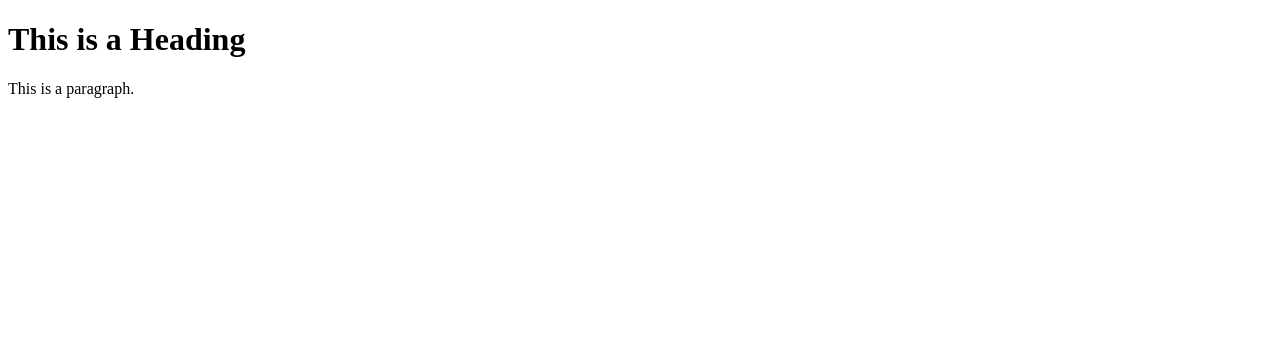
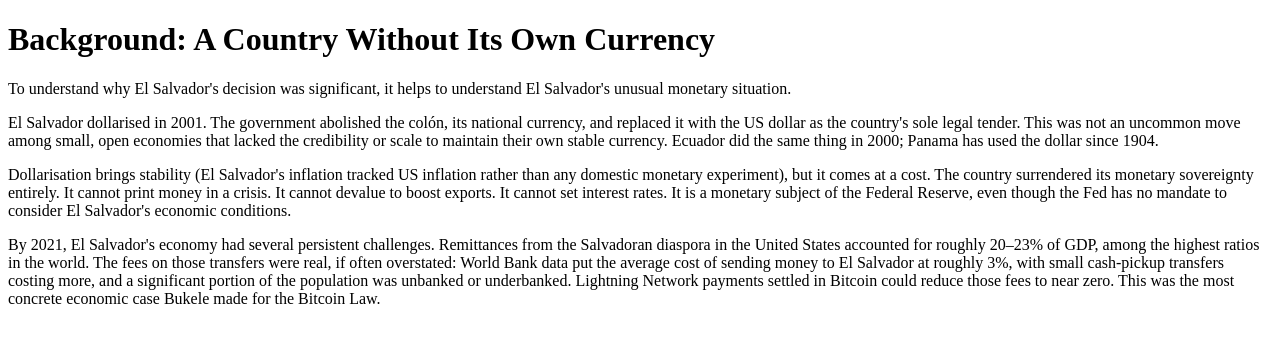
Before and after one commit to riderjp/Myfirstwebpage, a website: page bitcoinwebsite.html in a window 1280 px wide. Drawn offline with Linux system fonts and the light colour scheme.

Commit message:
actual did smth

```diff
--- a/bitcoinwebsite.html
+++ b/bitcoinwebsite.html
@@ -1,12 +1,15 @@
 <!DOCTYPE html>
 <html>
 <head>
-<title>Page Title</title>
+<title>Bitcoin and El Salvador</title>
 </head>
 <body>
 
-<h1>This is a Heading</h1>
-<p>This is a paragraph.</p>
+<h1>Background: A Country Without Its Own Currency</h1>
+<p>To understand why El Salvador's decision was significant, it helps to understand El Salvador's unusual monetary situation.</p>
+<p>El Salvador dollarised in 2001. The government abolished the colón, its national currency, and replaced it with the US dollar as the country's sole legal tender. This was not an uncommon move among small, open economies that lacked the credibility or scale to maintain their own stable currency. Ecuador did the same thing in 2000; Panama has used the dollar since 1904.</p>
+<p>Dollarisation brings stability (El Salvador's inflation tracked US inflation rather than any domestic monetary experiment), but it comes at a cost. The country surrendered its monetary sovereignty entirely. It cannot print money in a crisis. It cannot devalue to boost exports. It cannot set interest rates. It is a monetary subject of the Federal Reserve, even though the Fed has no mandate to consider El Salvador's economic conditions.</p>
+<p>By 2021, El Salvador's economy had several persistent challenges. Remittances from the Salvadoran diaspora in the United States accounted for roughly 20–23% of GDP, among the highest ratios in the world. The fees on those transfers were real, if often overstated: World Bank data put the average cost of sending money to El Salvador at roughly 3%, with small cash-pickup transfers costing more, and a significant portion of the population was unbanked or underbanked. Lightning Network payments settled in Bitcoin could reduce those fees to near zero. This was the most concrete economic case Bukele made for the Bitcoin Law.</p>
 
 </body>
 </html>
```
